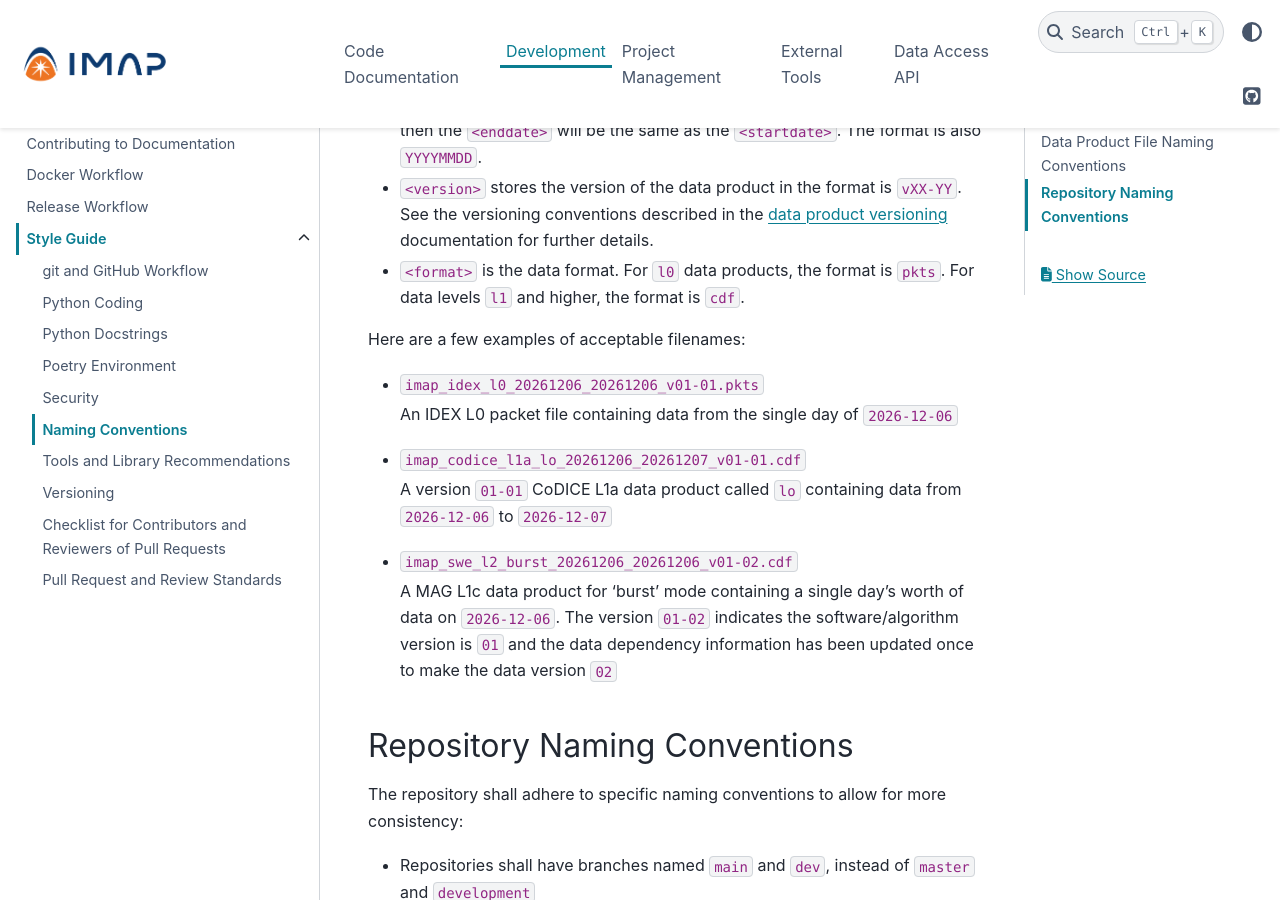
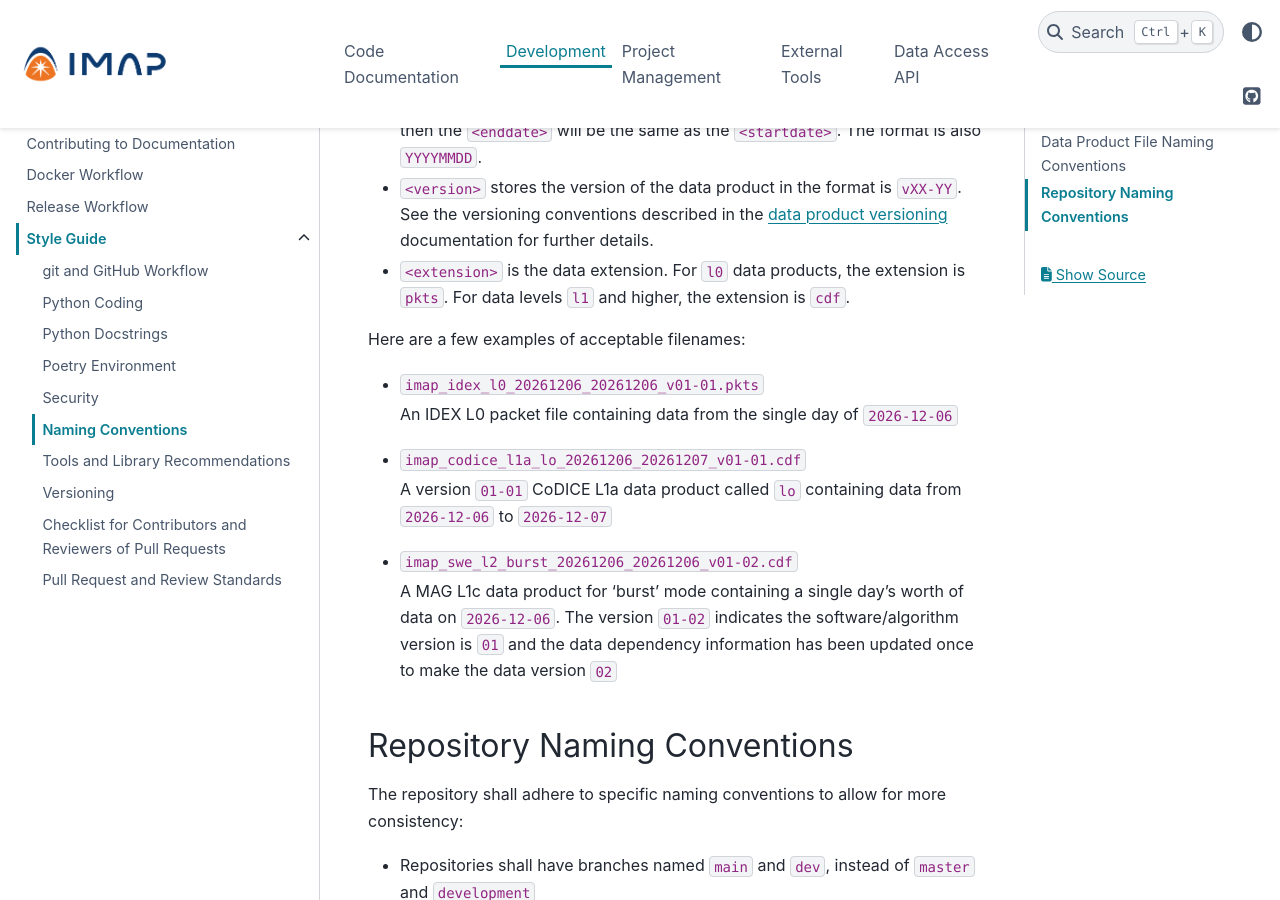
Before and after one commit to IMAP-Science-Operations-Center/imap_processing, a Sphinx documentation site: the page built from docs/source/development-guide/style-guide/naming-conventions.rst, in a window 1280 px wide and 900 px high, scrolled down 1440 px. Built offline with Sphinx 7.4.7 and the PyData theme 0.15.4, drawn with Linux system fonts in a browser that asks for light colours.

Commit message:
Now using "extension" instead of "format" to be consistent across other documentation/word-of-mouth

```diff
--- a/docs/source/development-guide/style-guide/naming-conventions.rst
+++ b/docs/source/development-guide/style-guide/naming-conventions.rst
@@ -11,7 +11,7 @@ provided by the SPDF <https://spdf.gsfc.nasa.gov/guidelines/filenaming_recommend
 
 The general filename convention is as follows::
 
-    imap_<instrument>_<datalevel>_<descriptor>_<startdate>_<enddate>_<version>.<format>
+    imap_<instrument>_<datalevel>_<descriptor>_<startdate>_<enddate>_<version>.<extension>
 
 * ``<instrument>`` is the IMAP instrument associated with the data product. Acceptable values include: ``codice``,
   ``glows``, ``hi-45``, ``hi-90``, ``hit``, ``idex``, ``lo``, ``mag``, ``swapi``, ``swe``, ``ultra-45``, and
@@ -52,8 +52,8 @@ The general filename convention is as follows::
   is also ``YYYYMMDD``.
 * ``<version>`` stores the version of the data product in the format is ``vXX-YY``.  See the versioning conventions
   described in the :ref:`data product versioning <Data Product Versioning>` documentation for further details.
-* ``<format>`` is the data format. For ``l0`` data products, the format is ``pkts``. For data levels ``l1`` and higher,
-  the format is ``cdf``.
+* ``<extension>`` is the data extension. For ``l0`` data products, the extension is ``pkts``. For data levels ``l1`` and
+  higher, the extension is ``cdf``.
 
 Here are a few examples of acceptable filenames:
 
```
